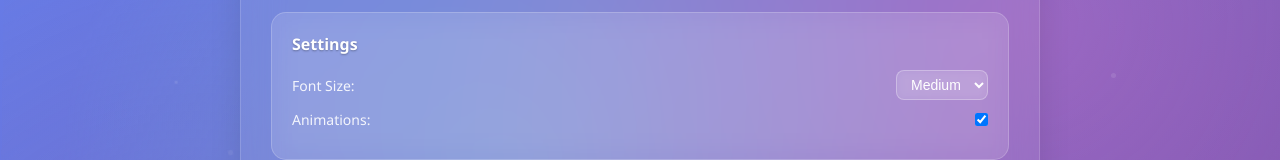
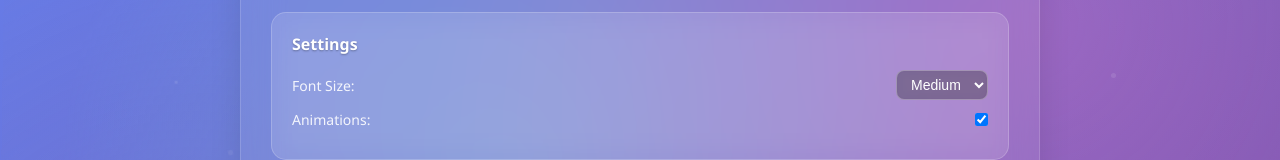
Before and after one commit to ThemAiI4H/Digital-Twins, a website: page frontend/index.html in a window 1280 px wide. Both pictures are taken after a click on the button "Settings". Shown: the part 134-294 px from the top of the page. Drawn offline with nearby package versions, Linux system fonts and the light colour scheme.

Commit message:
Fix settings panel select background to dark instead of white

```diff
--- a/frontend/styles.css
+++ b/frontend/styles.css
@@ -176,7 +176,7 @@ body::before {
 
 .font-size-select,
 .animations-toggle {
-    background: rgba(255, 255, 255, 0.1);
+    background: rgba(0, 0, 0, 0.3);
     border: 1px solid rgba(255, 255, 255, 0.3);
     border-radius: 8px;
     color: white;
```
